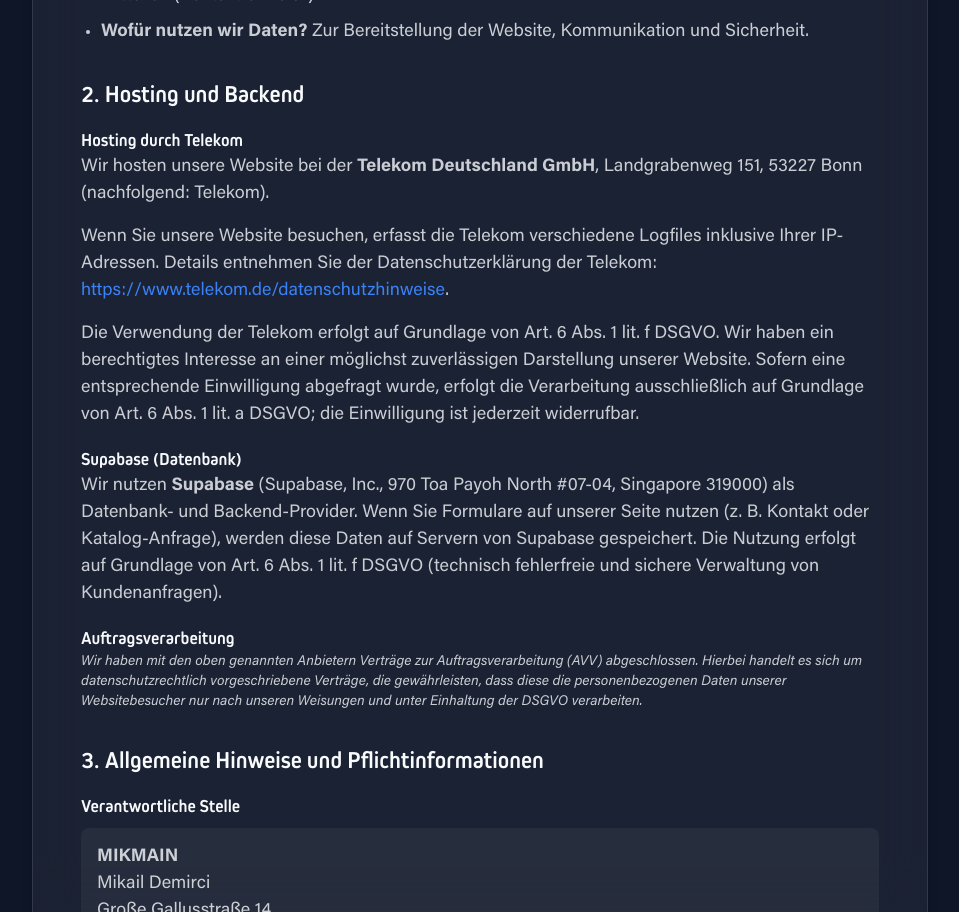
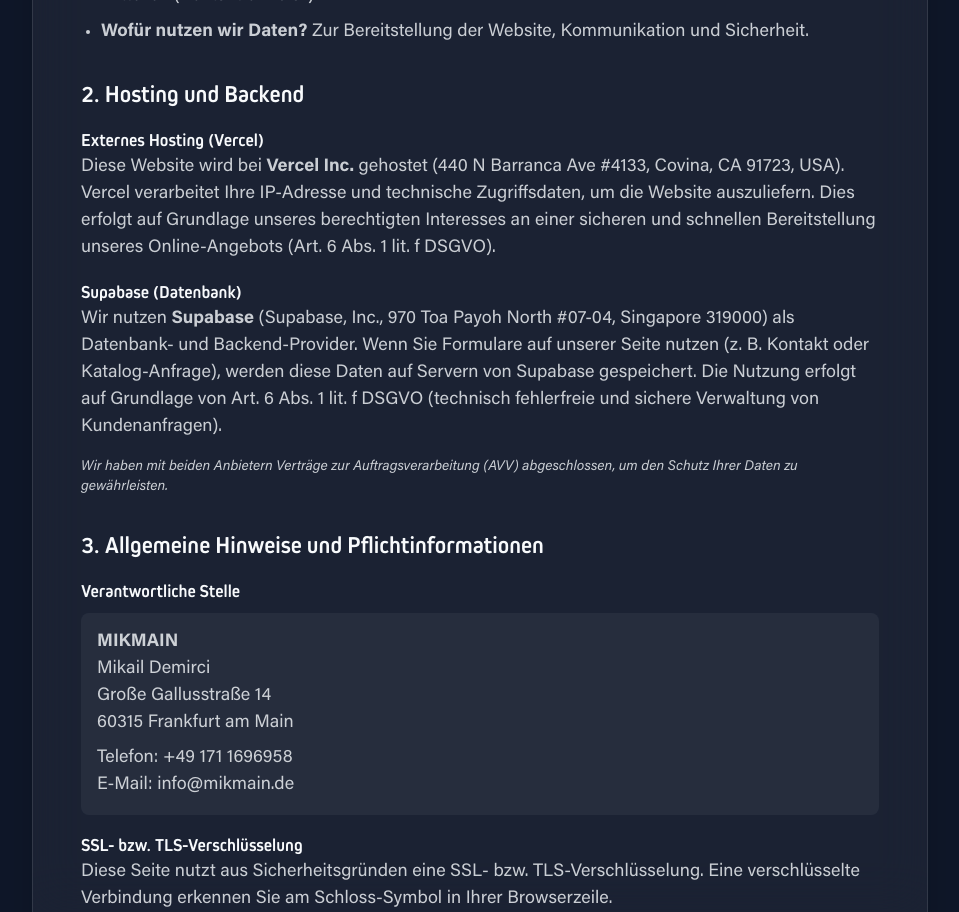
Before and after one commit to ayfiles/mikmain-web, a Next.js app: page /datenschutz in a window 1280 px wide. Shown: the part 640-1552 px from the top of the page, without its empty margins (160-1119 px from the left). Built offline with nearby package versions, Linux system fonts and the light colour scheme.

Commit message:
Revert Datenschutz: zurück zu Vercel Hosting

```diff
--- a/app/datenschutz/page.tsx
+++ b/app/datenschutz/page.tsx
@@ -87,15 +87,10 @@ export default function DatenschutzPage() {
             <section>
               <h2 className="text-2xl font-bold text-foreground mb-4">2. Hosting und Backend</h2>
 
-              <h3 className="text-lg font-bold mt-4 text-foreground">Hosting durch Telekom</h3>
+              <h3 className="text-lg font-bold mt-4 text-foreground">Externes Hosting (Vercel)</h3>
               <p className="mb-4">
-                Wir hosten unsere Website bei der <strong>Telekom Deutschland GmbH</strong>, Landgrabenweg 151, 53227 Bonn (nachfolgend: Telekom).
-              </p>
-              <p className="mb-4">
-                Wenn Sie unsere Website besuchen, erfasst die Telekom verschiedene Logfiles inklusive Ihrer IP-Adressen. Details entnehmen Sie der Datenschutzerklärung der Telekom: <a href="https://www.telekom.de/datenschutzhinweise" className="text-mik-blue hover:underline" target="_blank" rel="noopener noreferrer">https://www.telekom.de/datenschutzhinweise</a>.
-              </p>
-              <p className="mb-4">
-                Die Verwendung der Telekom erfolgt auf Grundlage von Art. 6 Abs. 1 lit. f DSGVO. Wir haben ein berechtigtes Interesse an einer möglichst zuverlässigen Darstellung unserer Website. Sofern eine entsprechende Einwilligung abgefragt wurde, erfolgt die Verarbeitung ausschließlich auf Grundlage von Art. 6 Abs. 1 lit. a DSGVO; die Einwilligung ist jederzeit widerrufbar.
+                Diese Website wird bei <strong>Vercel Inc.</strong> gehostet (440 N Barranca Ave #4133, Covina, CA 91723, USA).<br />
+                Vercel verarbeitet Ihre IP-Adresse und technische Zugriffsdaten, um die Website auszuliefern. Dies erfolgt auf Grundlage unseres berechtigten Interesses an einer sicheren und schnellen Bereitstellung unseres Online-Angebots (Art. 6 Abs. 1 lit. f DSGVO).
               </p>
 
               <h3 className="text-lg font-bold mt-4 text-foreground">Supabase (Datenbank)</h3>
@@ -105,9 +100,8 @@ export default function DatenschutzPage() {
                 Die Nutzung erfolgt auf Grundlage von Art. 6 Abs. 1 lit. f DSGVO (technisch fehlerfreie und sichere Verwaltung von Kundenanfragen).
               </p>
 
-              <h3 className="text-lg font-bold mt-4 text-foreground">Auftragsverarbeitung</h3>
               <p className="text-sm italic">
-                Wir haben mit den oben genannten Anbietern Verträge zur Auftragsverarbeitung (AVV) abgeschlossen. Hierbei handelt es sich um datenschutzrechtlich vorgeschriebene Verträge, die gewährleisten, dass diese die personenbezogenen Daten unserer Websitebesucher nur nach unseren Weisungen und unter Einhaltung der DSGVO verarbeiten.
+                Wir haben mit beiden Anbietern Verträge zur Auftragsverarbeitung (AVV) abgeschlossen, um den Schutz Ihrer Daten zu gewährleisten.
               </p>
             </section>
 
```
